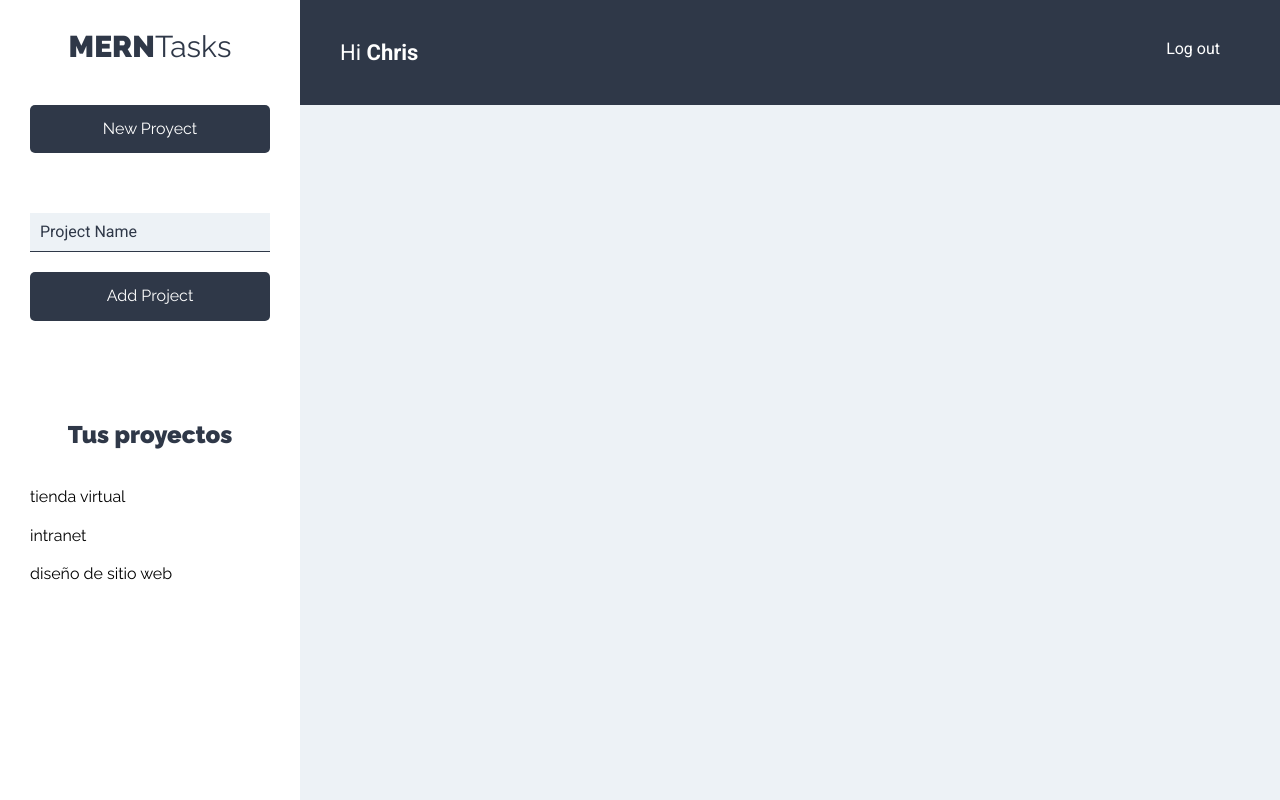
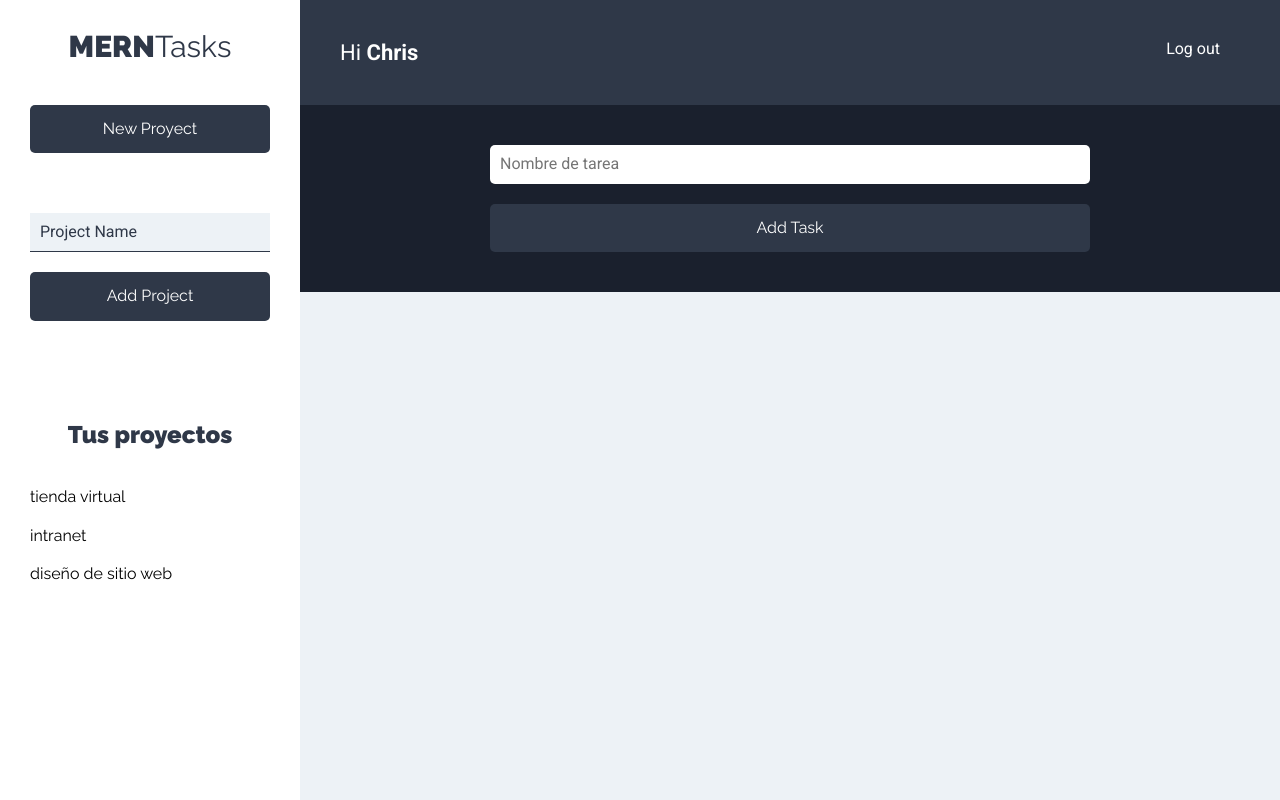
Before and after one commit to ChristianRM/task_manager-client, a React (Create React App) app: page /projects in a window 1280 px wide. Built offline with nearby package versions, Linux system fonts and the light colour scheme.

Commit message:
Add form task

```diff
--- a/src/components/projects/Projects.js
+++ b/src/components/projects/Projects.js
@@ -1,5 +1,7 @@
 import Sidebar from "../layout/Sidebar";
 import Bar from "../layout/Bar";
+import FormTask from "../tasks/FormTask";
+
 const Projects = () => {
     return (
         <div className="contenedor-app">
@@ -7,6 +9,7 @@ const Projects = () => {
             <div className="seccion-principal">
                 <Bar />
                 <main>
+                    <FormTask />
                     <div className="contenedor-tareas">
 
                     </div>
--- /dev/null
+++ b/src/components/tasks/FormTask.js
@@ -0,0 +1,27 @@
+const FormTask = () => {
+    return (
+        <div className="formulario">
+            <form>
+                <div className="contenedor-input">
+                    <input
+                    type="text"
+                    className="input-text"
+                    placeholder="Nombre de tarea"
+                    name="name"
+                    ></input>
+                </div>
+                <div>
+                    <input
+                    type="submit"
+                    className="btn btn-block btn-submit btn-primario"
+                    value="Add Task"
+                    >
+                    </input>
+                </div>
+            </form>
+        </div>
+
+    );
+}
+
+export default FormTask;
```
Also changed, not shown: src/components/tasks/ListTasks.js (added), src/components/tasks/Task.js (added), 1 other file (tests, documents, lock files or other folders).
